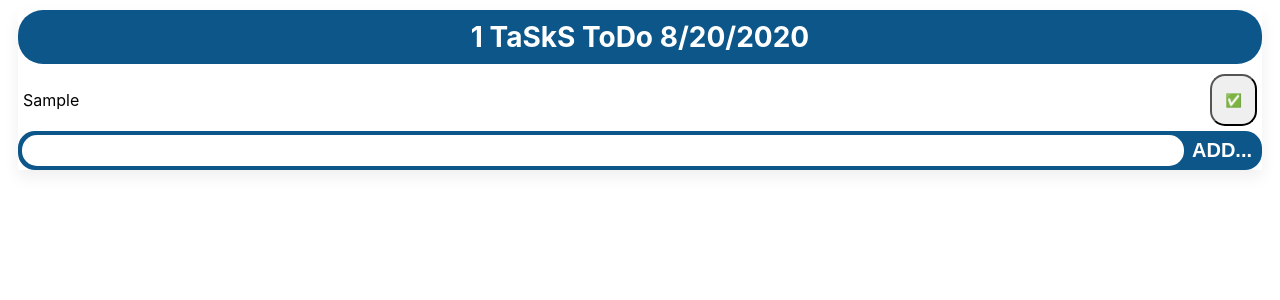
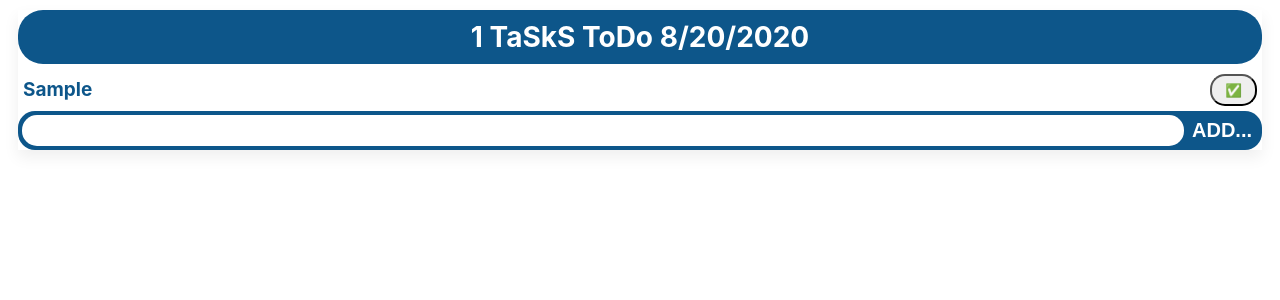
Before and after one commit to tjuana/todoOrNotTodo, a React (Create React App) app in the folder todo/: page / in a window 1280 px wide. Both pictures are taken after typing "Sample" into the empty fields and a click on the button "ADD...". Shown: the top 300 px of the page. Built offline with nearby package versions, Linux system fonts and the light colour scheme.

Commit message:
Update Task.module.css

```diff
--- a/todo/src/components/Task/Task.module.css
+++ b/todo/src/components/Task/Task.module.css
@@ -17,7 +17,7 @@
   transition: background-color 2s;
 }
 
-.task li {
+.task p {
   font-size: 19px;
   font-weight: 750;
   margin: 0;
```
